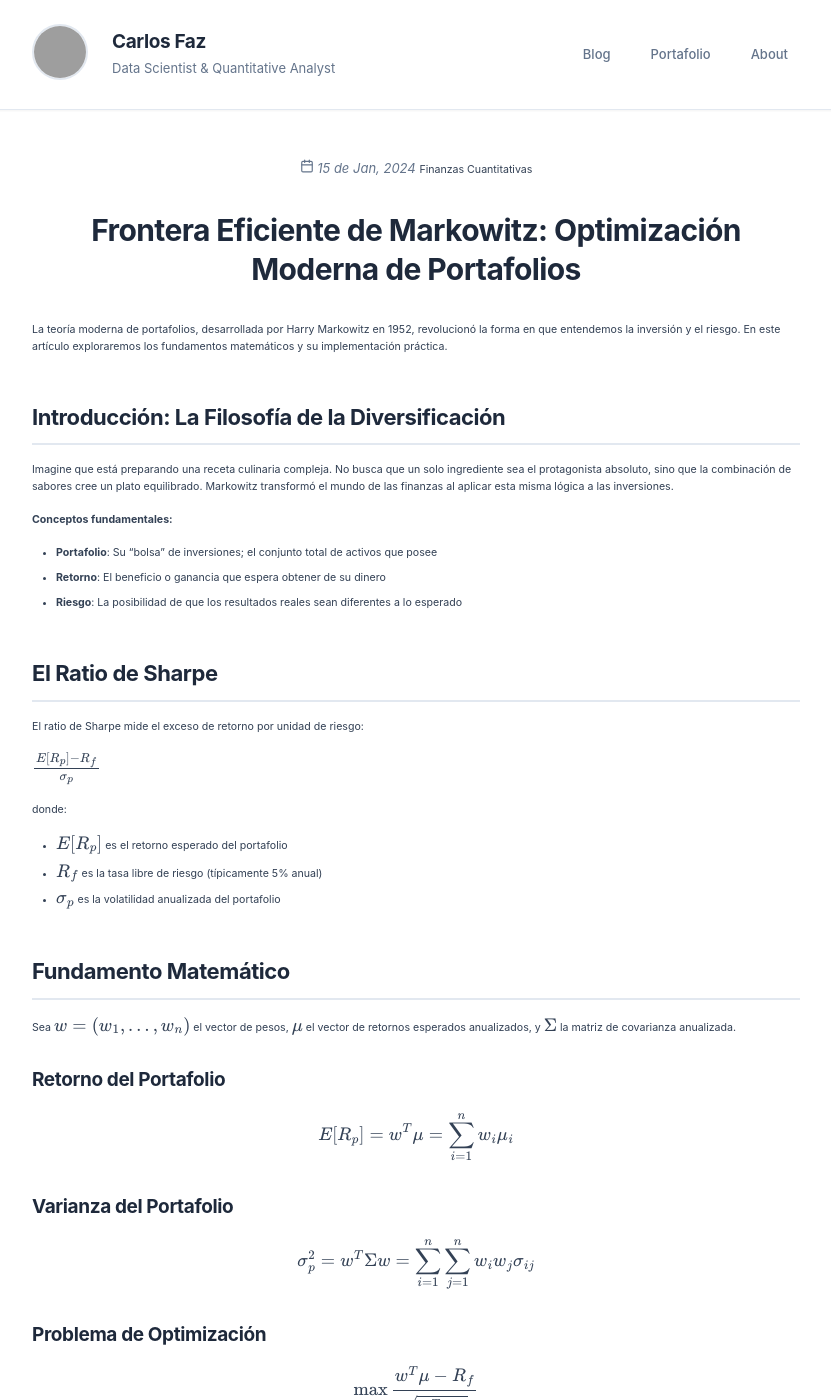
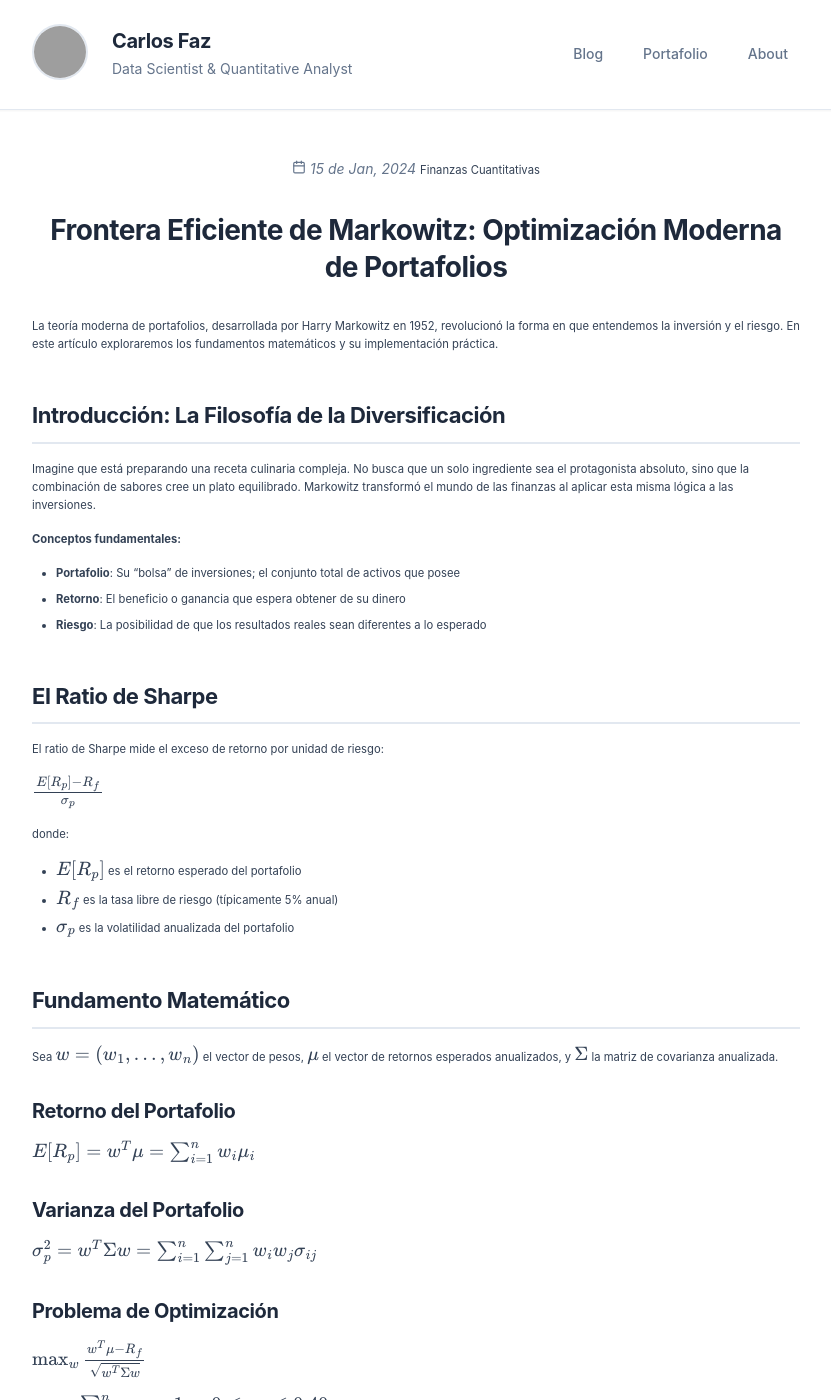
Before and after one commit to carlosfaz/carlosfaz.github.io, a Jekyll site: the page built from _posts/2024-01-15-frontera-eficiente-markowitz.md, in a window 1280 px wide and 1400 px high. Shown: the whole window, without its empty margins (224-1055 px from the left). Built offline with Jekyll 4.4.1, drawn with Linux system fonts in a browser that asks for light colours; formulas are drawn with MathJax 3; grey boxes are pictures that could not be loaded.

Commit message:
v1.23
v1.23

````diff
--- a/_posts/2024-01-15-frontera-eficiente-markowitz.md
+++ b/_posts/2024-01-15-frontera-eficiente-markowitz.md
@@ -37,28 +37,28 @@ Sea $w = (w_1, ..., w_n)$ el vector de pesos, $\mu$ el vector de retornos espera
 
 ### Retorno del Portafolio
 
-$$ E[R_p] = w^T \mu = \sum_{i=1}^{n} w_i \mu_i $$
+$E[R_p] = w^T \mu = \sum_{i=1}^{n} w_i \mu_i$
 
 ### Varianza del Portafolio
 
-$$ \sigma_p^2 = w^T \Sigma w = \sum_{i=1}^{n} \sum_{j=1}^{n} w_i w_j \sigma_{ij} $$
+$\sigma_p^2 = w^T \Sigma w = \sum_{i=1}^{n} \sum_{j=1}^{n} w_i w_j \sigma_{ij}$
 
 ### Problema de Optimización
 
-$$ \max_{w} \frac{w^T \mu - R_f}{\sqrt{w^T \Sigma w}} $$
+$\max_{w} \frac{w^T \mu - R_f}{\sqrt{w^T \Sigma w}}$
 
 sujeto a:
-$$ \sum_{i=1}^{n} w_i = 1, \quad 0 \leq w_i \leq 0.40 $$
+$\sum_{i=1}^{n} w_i = 1, \quad 0 \leq w_i \leq 0.40$
 
 ## Solución Analítica
 
 El Lagrangiano del problema es:
 
-$$ \mathcal{L}(w, \lambda) = \frac{w^T \mu - R_f}{\sqrt{w^T \Sigma w}} - \lambda \left(\sum_{i=1}^{n} w_i - 1\right) $$
+$\mathcal{L}(w, \lambda) = \frac{w^T \mu - R_f}{\sqrt{w^T \Sigma w}} - \lambda \left(\sum_{i=1}^{n} w_i - 1\right)$
 
 La solución analítica (sin restricciones de caja) es:
 
-$$ w^* = \frac{\Sigma^{-1}(\mu - R_f \mathbf{1})}{\mathbf{1}^T \Sigma^{-1}(\mu - R_f \mathbf{1})} $$
+$w^* = \frac{\Sigma^{-1}(\mu - R_f \mathbf{1})}{\mathbf{1}^T \Sigma^{-1}(\mu - R_f \mathbf{1})}$
 
 ## Implementación en Python
 
@@ -145,13 +145,13 @@ def generate_efficient_frontier(expected_returns, cov_matrix, n_portfolios=200):
 
 Los retornos diarios se anualizan multiplicando por 252 (días hábiles):
 
-$$ \mu_{anual} = \bar{r}_{diario} \times 252 $$
+$\mu_{anual} = \bar{r}_{diario} \times 252$
 
-$$ \Sigma_{anual} = \Sigma_{diario} \times 252 $$
+$\Sigma_{anual} = \Sigma_{diario} \times 252$
 
 La volatilidad se anualiza como:
 
-$$ \sigma_{anual} = \sigma_{diario} \times \sqrt{252} $$
+$\sigma_{anual} = \sigma_{diario} \times \sqrt{252}$
 
 ## Paridad de Riesgo (Risk Parity)
 
@@ -159,15 +159,15 @@ La Paridad de Riesgo propone que la verdadera seguridad viene de asegurar que ni
 
 ### Contribución Marginal al Riesgo (MRC)
 
-$$ MRC_i = \frac{\partial \sigma_p}{\partial w_i} = \frac{(\Sigma w)_i}{\sigma_p} $$
+$MRC_i = \frac{\partial \sigma_p}{\partial w_i} = \frac{(\Sigma w)_i}{\sigma_p}$
 
 ### Contribución Total al Riesgo (TRC)
 
-$$ TRC_i = w_i \times MRC_i = \frac{w_i (\Sigma w)_i}{\sigma_p} $$
+$TRC_i = w_i \times MRC_i = \frac{w_i (\Sigma w)_i}{\sigma_p}$
 
 En Risk Parity, buscamos:
 
-$$ TRC_i = \frac{\sigma_p}{n}, \quad \forall i $$
+$TRC_i = \frac{\sigma_p}{n}, \quad \forall i$
 
 ### Implementación
 
@@ -188,7 +188,7 @@ def risk_parity_objective(w, cov):
 
 El VaR histórico estima la pérdida máxima esperada con un nivel de confianza dado:
 
-$$ VaR_{0.95} = percentil_{5}(retornos\ históricos) $$
+$VaR_{0.95} = percentil_{5}(retornos\ históricos)$
 
 ```python
 def calculate_var_cvar_historical(returns, confidence_level=0.95):
@@ -204,7 +204,7 @@ def calculate_var_cvar_historical(returns, confidence_level=0.95):
 
 El CVaR mide la pérdida promedio en los peores escenarios más allá del VaR:
 
-$$ CVaR_\alpha = E[R \mid R \leq VaR_\alpha] $$
+$CVaR_\alpha = E[R \mid R \leq VaR_\alpha]$
 
 El CVaR es una **medida coherente de riesgo** (Artzner et al., 1999), satisfaciendo:
 - **Subaditividad**: $CVaR(X+Y) \leq CVaR(X) + CVaR(Y)$
@@ -216,7 +216,7 @@ El CVaR es una **medida coherente de riesgo** (Artzner et al., 1999), satisfacie
 
 Para generar retornos correlacionados, descomponemos la matriz de covarianza:
 
-$$ \Sigma = L L^T $$
+$\Sigma = L L^T$
 
 donde $L$ es una matriz triangular inferior.
 
--- a/_sass/_variables.scss
+++ b/_sass/_variables.scss
@@ -42,14 +42,14 @@ $helveticaNeue: $fontSans;
 $georgia: $fontSerif;
 
 // Typography scale - Adjusted for blog readability
-$fontXs: 11px;
-$fontSm: 13px;
-$fontBase: 16px;
-$fontMd: 17px;
-$fontLg: 19px;
+$fontXs: 12px;
+$fontSm: 14px;
+$fontBase: 18px;
+$fontMd: 18px;
+$fontLg: 20px;
 $fontXl: 22px;
-$font2xl: 26px;
-$font3xl: 30px;
+$font2xl: 24px;
+$font3xl: 28px;
 
 // Spacing scale
 $space1: 4px;
````
